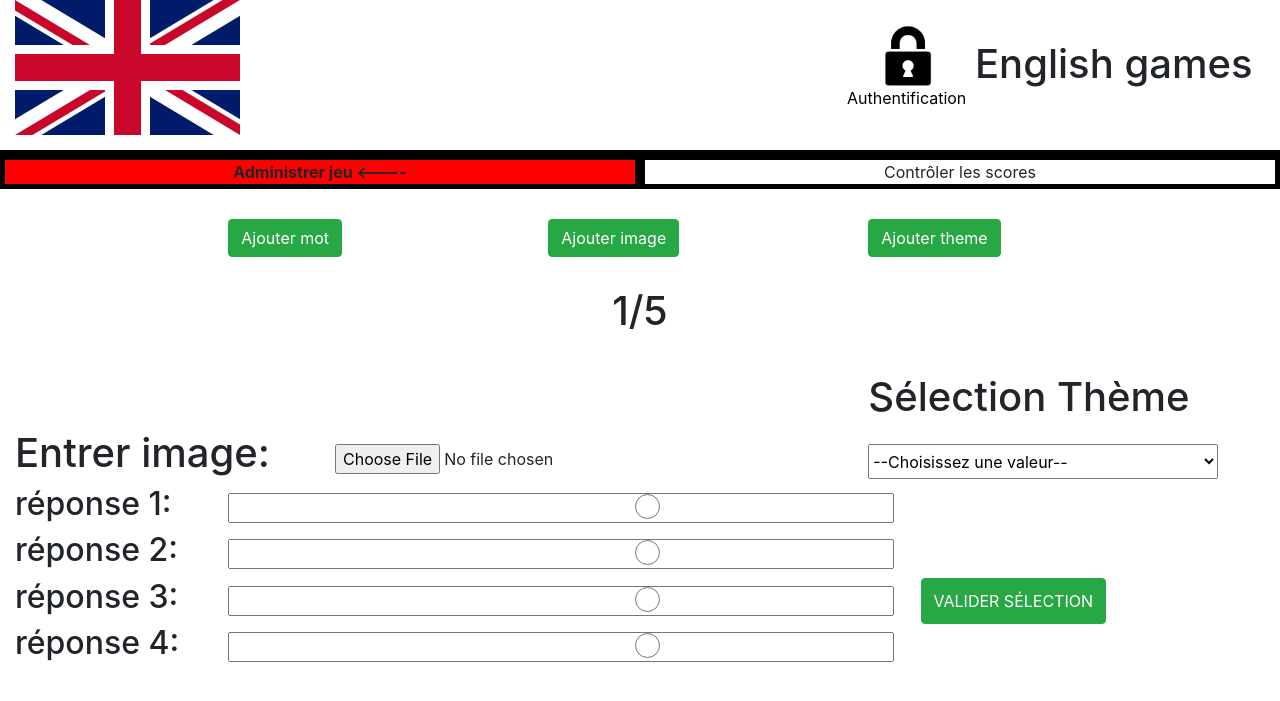
After one commit to AltinZili/Pre-TPI, a PHP site: page /view/gameimageadministration.php in a window 1280 px wide. The commit adds this page. Shown: the top 701 px of the page. Run offline with PHP 8.4, Linux system fonts and the light colour scheme.

Commit message:
Réalisation de l'ajout de thème et de la page administration image

```diff
--- a/css/style.css
+++ b/css/style.css
@@ -14,6 +14,7 @@
     align-items: center;
 }
 
+
 .outer {
     display: table;
     position: absolute;
@@ -21,6 +22,7 @@
     left: 0;
     height: 100%;
     width: 100%;
+    z-index: 1;
 }
 
 .middle {
@@ -123,3 +125,15 @@
     height:25px;
     width:25px;
 }
+
+#custom-file-upload {
+    border: 1px solid #ccc;
+    display: inline-block;
+    padding: 6px 12px;
+    cursor: pointer;
+}
+
+.infront{
+    position: relative;
+    z-index: 2;
+}
--- a/view/gabarit.php
+++ b/view/gabarit.php
@@ -15,7 +15,7 @@
     <div class="row">
             <div class="col-4 col-xl-3"><img src="../images/english_games_logo.png"></div>
             <div class="col-2 col-xl-5"></div>
-            <div class="col-4 col-xl-1 centerverticaly"><a class="flex-content-column-center" style="color:#000000;" href="index.php?action=loginadministration"><img src="../images/lock.png" id="lockimage"><span>Authentification</span></a></div>
+            <div class="col-4 col-xl-1 centerverticaly"><a class="flex-content-column-center infront" style="color:#000000" href="index.php?action=loginadministration"><img src="../images/lock.png" id="lockimage"><span>Authentification</span></a></div>
             <div class="col-2 col-xl-3 centerverticaly"><h1>English games</h1></div>
     </div>
 </div>
--- /dev/null
+++ b/view/gameimageadministration.php
@@ -0,0 +1,88 @@
+<?php
+ob_start();
+$title = "Choix du jeu";
+?>
+
+<div class="container-fluid">
+    <div class="row">
+        <div class="col-6 col-xl-6 centerhorizontalyandverticaly test-presentation" style="background-color: red; font-weight: bold">Administrer jeu <----</div>
+        <div class="col-6 col-xl-6 centerhorizontalyandverticaly test-presentation">Contrôler les scores</div>
+    </div>
+    <div class="administrationrow row">
+        <div class="col-2 col-xl-2"></div>
+        <div class="col-2 col-xl-2"><button type="button" class="btn btn-success">Ajouter mot</button></div>
+        <div class="col-2 col-xl-1"></div>
+        <div class="col-2 col-xl-2"><button type="button" class="btn btn-success">Ajouter image</button></div>
+        <div class="col-2 col-xl-1"></div>
+        <div class="col-2 col-xl-2"><button type="button" class="btn btn-success">Ajouter theme</button></div>
+        <div class="col-2 col-xl-2"></div>
+    </div>
+    <div class="administrationrow row">
+        <div class="centerhorizontaly col-12 col-xl-12"><h1>1/5</h1></div>
+    </div>
+    <div class="row">
+        <div class="col-8 col-xl-8"></div>
+        <div class="col-4 col-xl-4"><h1>Sélection Thème</h1></div>
+    </div>
+    <div class="row">
+        <div class="col-3 col-xl-3"><h1>Entrer image:</h1></div>
+        <div class="col-2 col-xl-2" style="padding-top: 15px;">
+            <input type="file" name="chooseimage" id="chooseimage" class="filestyle" ata-classButton="btn btn-primary" data-input="false" data-classIcon="icon-plus" data-buttonText="choisssez une image" accept="image/png, image/gif, image/jpeg" />
+        </div>
+        <div class="col-3 col-xl-3"></div>
+        <div class="col-4 col-xl-4" style="padding-top: 15px">
+            <form method="post" action="index.php?action=adminstrationtheme">
+                <select name="pets" class="select form-select" onchange="this.form.submit();">
+                    <option value="">--Choisissez une valeur--</option>
+                    <option value="dog">chien</option>
+                    <option value="cat">chat</option>
+                    <option value="hamster">hamster</option>
+                    <option value="parrot">perroquet</option>
+                    <option value="spider">araignée</option>
+                    <option value="fish">poisson</option>
+                </select>
+            </form>
+        </div>
+    </div>
+    <form>
+        <div class="row">
+            <div class="col-2 col-xl-2"><h2>réponse 1:</h2></div>
+            <div class="col-4 col-xl-4." style="padding-top: 8px"><input type="text" id="addresponseone" name="addresponseone" required minlength="2" maxlength="40" size="60"></div>
+            <div class="col-1 col-xl-1" style="padding-top: 4px">
+                <input class="form-check-input radiobuttonsize" type="radio" name="radiobuttons" id="radioresponseone">
+            </div>
+        </div>
+        <div class="row">
+            <div class="col-2 col-xl-2"><h2>réponse 2:</h2></div>
+            <div class="col-4 col-xl-4" style="padding-top: 8px"><input type="text" id="addresponsetwo" name="addresponsetwo" required minlength="2" maxlength="40" size="60"></div>
+            <div class="col-1 col-xl-1" style="padding-top: 4px">
+                <input class="form-check-input radiobuttonsize" type="radio" name="radiobuttons" id="radioresponsetwo">
+            </div>
+        </div>
+        <div class="row">
+            <div class="col-2 col-xl-2"><h2>réponse 3:</h2></div>
+            <div class="col-4 col-xl-4" style="padding-top: 8px"><input type="text" id="addresponsethree" name="addresponsethree" required minlength="2" maxlength="40" size="60"></div>
+            <div class="col-1 col-xl-1" style="padding-top: 4px">
+                <input class="form-check-input radiobuttonsize" type="radio" name="radiobuttons" id="radioresponsethree">
+            </div>
+            <div class="col-5 col-xl-5 centerhorizontaly">
+                <button type="button" class="btn btn-success">VALIDER SÉLECTION</button>
+            </div>
+        </div>
+        <div class="row">
+            <div class="col-2 col-xl-2"><h2>réponse 4:</h2></div>
+            <div class="col-4 col-xl-4" style="padding-top: 8px"><input type="text" id="addresponsefour" name="addresponsefour" required minlength="2" maxlength="40" size="60"></div>
+            <div class=" col-1 col-xl-1" style="padding-top: 4px">
+                <input class="form-check-input radiobuttonsize" type="radio" name="radiobuttons" id="radioresponsefour">
+            </div>
+        </div>
+    </form>
+</div>
+
+
+
+
+<?php
+$content = ob_get_clean();
+require "gabarit.php";
+?>
--- a/view/gameadministration.php
+++ b/view/gamewordadministration.php
@@ -12,9 +12,9 @@ $title = "Choix du jeu";
         <div class="col-2 col-xl-2"></div>
         <div class="col-2 col-xl-2"><button type="button" class="btn btn-success">Ajouter mot</button></div>
         <div class="col-2 col-xl-1"></div>
-        <div class="col-2 col-xl-2"><button type="button" class="btn btn-success">Ajouter image</button></div>
+        <div class="col-2 col-xl-2"><a href="index.php?action=administrationimages"><button type="button" class="btn btn-success">Ajouter image</button></a></div>
         <div class="col-2 col-xl-1"></div>
-        <div class="col-2 col-xl-2"><button type="button" class="btn btn-success">Ajouter theme</button></div>
+        <div class="col-2 col-xl-2"><a href="index.php?action=administrationthemes"><button type="button" class="btn btn-success">Ajouter theme</button></a></div>
         <div class="col-2 col-xl-2"></div>
     </div>
      <div class="administrationrow row">
```
Also changed, not shown: controler/controler.php (+24 -1 lines), index.php (+10 -0 lines), model/model.php (+32 -0 lines), view/themeadministration.php (added, +23 -0 lines), 1 other file.
